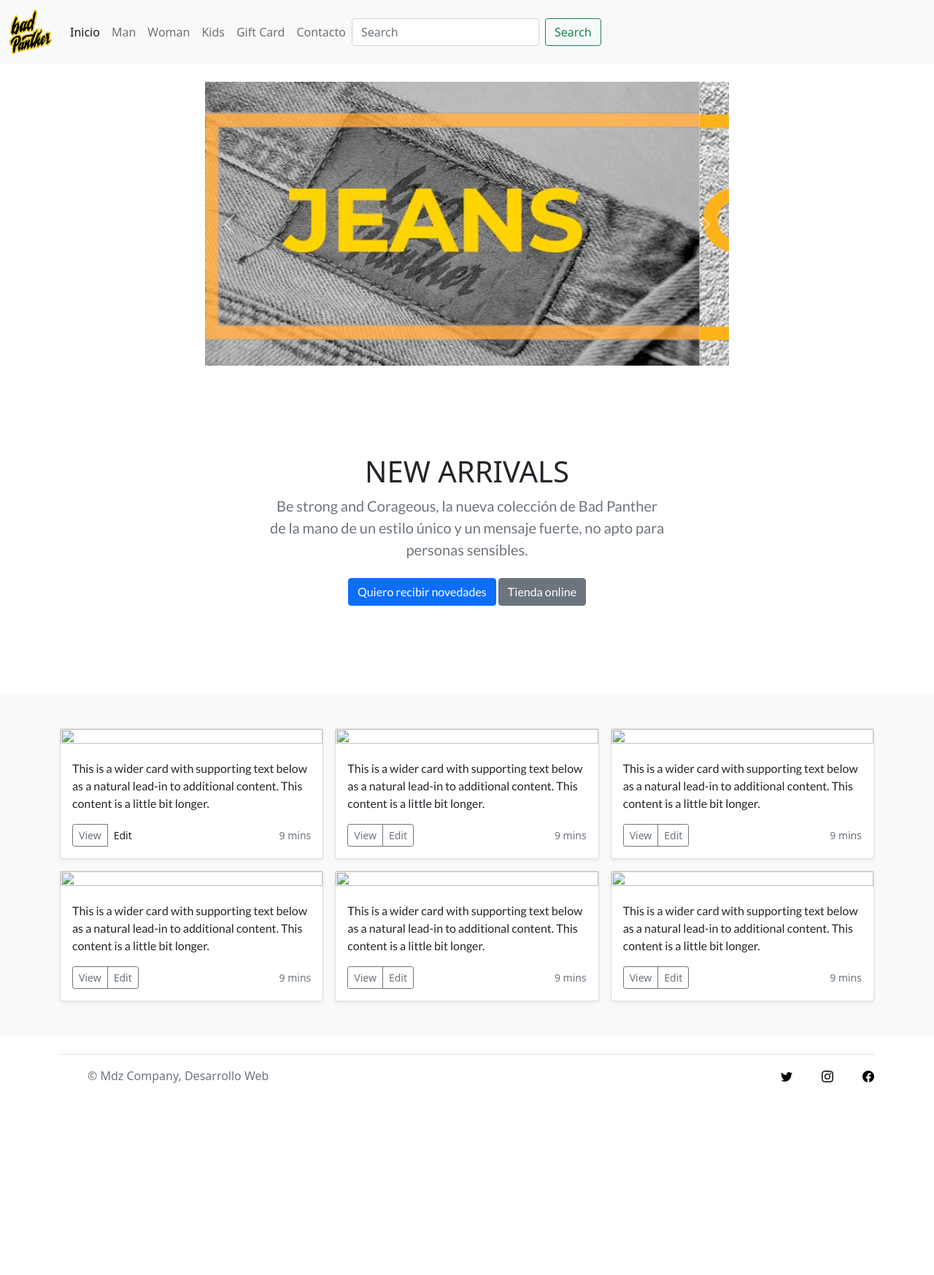
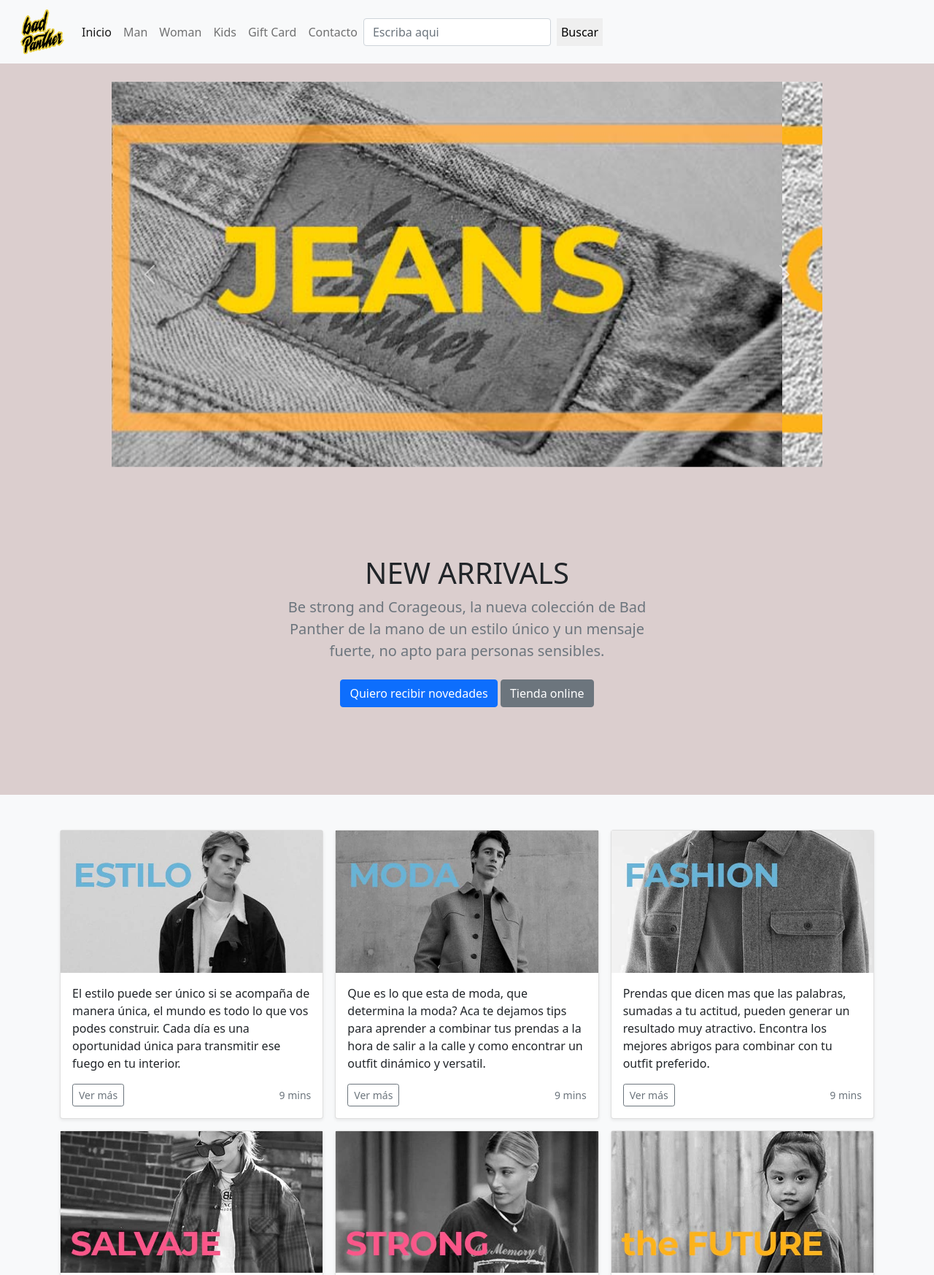
Before and after one commit to ezmendez/Proyecto-Final, a website: page index.html in a window 1280 px wide. Shown: the top 1747 px of the page at 73% size. Before the commit the page ends 1527 px from the top, so only its background shows below. Drawn offline with nearby package versions, Linux system fonts and the light colour scheme.

Commit message:
first commit

```diff
--- a/estilos.css
+++ /dev/null
@@ -1,34 +0,0 @@
-a:hover{
-    background-color: rgb(219, 207, 207);
-}
-p{
-    font-family: lato;
-}
-#carouselExampleControls{
-    display: flex;
-    margin: auto;
-    padding: 25px;
-    max-width: 60%;
-    max-height: 60%;
-}
-@media screen and (max-width: 990px){
-    #carouselExampleControls{
-        max-width: 90%;
-        max-height: 90%;
-    }
-}
-.body-contacto{
-    background-color: rgb(212, 205, 205);
-    font-family: lato;
-}
-.background-formulario{
-    width: 96%;
-    max-width: 100%;
-    margin: 0 auto;
-}
-.celdas-info{
-    min-width: 300px;
-}
-#text-area{
-    width: 96%;
-}
--- a/index.html
+++ b/index.html
@@ -4,21 +4,25 @@
     <meta charset="UTF-8">
     <meta http-equiv="X-UA-Compatible" content="IE=edge">
     <meta name="viewport" content="width=device-width, initial-scale=1.0">
-    <link rel="stylesheet" href="estilos.css">
+    <meta name="description" content="Bad Panther Clothes tienda oficial, donde vas a encontrar un estilo único, y salvaje en cada prenda que te ofrecemos. Indumentaria para todos los generos y envios gratis a partir de compras mayores de $5000.">
+    <meta name="keywords"  content="git">
+    <link rel="stylesheet" href="./css/prueba.css">
     <link href="https://cdn.jsdelivr.net/npm/bootstrap@5.1.3/dist/css/bootstrap.min.css" rel="stylesheet"
       integrity="sha384-1BmE4kWBq78iYhFldvKuhfTAU6auU8tT94WrHftjDbrCEXSU1oBoqyl2QvZ6jIW3"
-      crossorigin="anonymous"
-    />
+      crossorigin="anonymous"/>
     <link href="https://fonts.googleapis.com/css2?family=Lato&family=Montserrat:wght@500;900&display=swap" rel="stylesheet">
     <link href="https://fonts.googleapis.com/css2?family=Lato&family=Montserrat:wght@500;900&display=swap" rel="stylesheet">
     <title>Bad Panther</title>
 </head>
 <body>
     <header>
+      <div class="menu-principal">
           <nav class="navbar navbar-expand-lg navbar-light bg-light">
             <div class="container-fluid">
               <a class="navbar-brand" href="#">
-                <img src="bad panther.svg" width="60px" alt=""></a>
+                <div class="logo-menu">
+                  <img src="./img/bad panther.svg" alt="logo principal"></a>
+                </div>
               <button
                 class="navbar-toggler"
                 type="button"
@@ -36,45 +40,47 @@
                     <a class="nav-link active" aria-current="page" href="#">Inicio</a>
                   </li>
                   <li class="nav-item">
-                  <a class="nav-link" href="pages/hombre.html">Man</a>
+                    <a class="nav-link" href="#">Man</a>
                   </li>
                   <li class="nav-item">
-                  <a class="nav-link" href="pages/mujer.html">Woman</a>
+                    <a class="nav-link" href="#">Woman</a>
                   </li>
                   <li class="nav-item">
-                  <a class="nav-link" href="pages/kids.html">Kids</a>
+                    <a class="nav-link" href="#">Kids</a>
                   </li>
                   <li class="nav-item">
-                    <a class="nav-link" href="pages/gift.html">Gift Card</a>
+                      <a class="nav-link" href="#">Gift Card</a>
                   </li>
                   <li class="nav-item">
-                    <a class="nav-link" href="pages/contacto.html">Contacto</a>
+                      <a class="nav-link" href="#">Contacto</a>
                   </li>
                 </ul>
-              <div class="panel-busqueda">
+                <div class="panel">
                   <form class="d-flex">
-                    <input class="form-control me-2" type="search" placeholder="Search" aria-label="Search">
-                    <button class="btn btn-outline-success" type="submit">Search</button>
+                      <input class="form-control me-2" type="search" placeholder="Escriba aqui" aria-label="Search">
+                      <button class="boton-busqueda"><span>Buscar</span></button>
                   </form>
                 </div>
               </div>
             </div>
           </nav>
+      </div>
     </header>
     <main>
+      <div class="main-principal">
           <div id="carouselExampleControls" class="carousel slide" data-bs-ride="carousel">
               <div class="carousel-inner">
                 <div class="carousel-item active">
-                <img src="img/carrusel-1.jpg" class="d-block w-100" alt="...">
+                  <img src="img/carrusel-1.jpg" class="d-block w-100" alt="jeans">
                 </div>
                 <div class="carousel-item">
-                <img src="img/carrusel-2.jpg" class="d-block w-100" alt="...">
+                  <img src="img/carrusel-2.jpg" class="d-block w-100" alt="camperas">
                 </div>
                 <div class="carousel-item">
-                <img src="img/caruusel-3.jpg" class="d-block w-100" alt="...">
+                  <img src="img/caruusel-3.jpg" class="d-block w-100" alt="sale">
                 </div>
                 <div class="carousel-item">
-                <img src="img/carrusel-4.jpg" class="d-block w-100" alt="...">
+                  <img src="img/carrusel-4.jpg" class="d-block w-100" alt="new arrivals">
                 </div>
               </div>
               <button class="carousel-control-prev" type="button" data-bs-target="#carouselExampleControls" data-bs-slide="prev">
@@ -105,15 +111,13 @@
                 <div class="row row-cols-1 row-cols-sm-2 row-cols-md-3 g-3">
                   <div class="col">
                     <div class="card shadow-sm">
-                    <img src="../2da entrega final/img/galeria-1.jpg" width="100%" height="100%" xmlns="http://www.w3.org/2000/svg" role="img" aria-label="Placeholder: Thumbnail" preserveAspectRatio="xMidYMid slice" focusable="false"><title>Placeholder</title><rect width="100%" height="100%" fill="#55595c"/><text x="50%" y="50%" fill="#eceeef" dy=".3em"></text></img>
+                      <img src="./img/galeria-1.jpg" width="100%" height="100%" xmlns="http://www.w3.org/2000/svg" role="img" aria-label="Placeholder: Thumbnail" preserveAspectRatio="xMidYMid slice" focusable="false"><title>Placeholder</title><rect width="100%" height="100%" fill="#55595c"/><text x="50%" y="50%" fill="#eceeef" dy=".3em"></text></img>
 
                       <div class="card-body">
-                      <p class="card-text">This is a wider card with supporting text below as a natural lead-in to additional content. This content is a little bit longer.</p>
+                        <p class="card-text">El estilo puede ser único si se acompaña de manera única, el mundo es todo lo que vos podes construir. Cada día es una oportunidad única para transmitir ese fuego en tu interior.</p>
                         <div class="d-flex justify-content-between align-items-center">
                           <div class="btn-group">
-                          <button type="button" class="btn btn-sm btn-outline-secondary">View</button>
-                          <button type="button" class="btn btn-sm btn-outlin
-                          e-secondary">Edit</button>
+                            <button type="button" class="btn btn-sm btn-outline-secondary">Ver más</button>
                           </div>
                           <small class="text-muted">9 mins</small>
                         </div>
@@ -122,14 +126,13 @@
                   </div>
                   <div class="col">
                     <div class="card shadow-sm">
-                    <img src="../2da entrega final/img/galeria-2.jpg" width="100%" height="100%" xmlns="http://www.w3.org/2000/svg" role="img" aria-label="Placeholder: Thumbnail" preserveAspectRatio="xMidYMid slice" focusable="false"><title>Placeholder</title><rect width="100%" height="100%" fill="#55595c"/><text x="50%" y="50%" fill="#eceeef" dy=".3em"></text></svg>
+                      <img src="./img/galeria-2.jpg" width="100%" height="100%" xmlns="http://www.w3.org/2000/svg" role="img" aria-label="Placeholder: Thumbnail" preserveAspectRatio="xMidYMid slice" focusable="false"><title>Placeholder</title><rect width="100%" height="100%" fill="#55595c"/><text x="50%" y="50%" fill="#eceeef" dy=".3em"></text></svg>
 
                       <div class="card-body">
-                      <p class="card-text">This is a wider card with supporting text below as a natural lead-in to additional content. This content is a little bit longer.</p>
+                        <p class="card-text">Que es lo que esta de moda, que determina la moda? Aca te dejamos tips para aprender a combinar tus prendas a la hora de salir a la calle y como encontrar un outfit dinámico y versatil.</p>
                         <div class="d-flex justify-content-between align-items-center">
                           <div class="btn-group">
-                          <button type="button" class="btn btn-sm btn-outline-secondary">View</button>
-                          <button type="button" class="btn btn-sm btn-outline-secondary">Edit</button>
+                            <button type="button" class="btn btn-sm btn-outline-secondary">Ver más</button>
                           </div>
                           <small class="text-muted">9 mins</small>
                         </div>
@@ -138,14 +141,13 @@
                   </div>
                   <div class="col">
                     <div class="card shadow-sm">
-                    <img src="../2da entrega final/img/galeria-3.jpg" width="100%" height="100%" xmlns="http://www.w3.org/2000/svg" role="img" aria-label="Placeholder: Thumbnail" preserveAspectRatio="xMidYMid slice" focusable="false"><title>Placeholder</title><rect width="100%" height="100%" fill="#55595c"/><text x="50%" y="50%" fill="#eceeef" dy=".3em"></text></svg>
+                      <img src="./img/galeria-3.jpg" width="100%" height="100%" xmlns="http://www.w3.org/2000/svg" role="img" aria-label="Placeholder: Thumbnail" preserveAspectRatio="xMidYMid slice" focusable="false"><title>Placeholder</title><rect width="100%" height="100%" fill="#55595c"/><text x="50%" y="50%" fill="#eceeef" dy=".3em"></text></svg>
 
                       <div class="card-body">
-                      <p class="card-text">This is a wider card with supporting text below as a natural lead-in to additional content. This content is a little bit longer.</p>
+                        <p class="card-text">Prendas que dicen mas que las palabras, sumadas a tu actitud, pueden generar un resultado muy atractivo. Encontra los mejores abrigos para combinar con tu outfit preferido.</p>
                         <div class="d-flex justify-content-between align-items-center">
                           <div class="btn-group">
-                          <button type="button" class="btn btn-sm btn-outline-secondary">View</button>
-                          <button type="button" class="btn btn-sm btn-outline-secondary">Edit</button>
+                            <button type="button" class="btn btn-sm btn-outline-secondary">Ver más</button>
                           </div>
                           <small class="text-muted">9 mins</small>
                         </div>
@@ -155,14 +157,13 @@
 
                   <div class="col">
                     <div class="card shadow-sm">
-                    <img src="../2da entrega final/img/galeria-4.jpg" width="100%" height="100%" xmlns="http://www.w3.org/2000/svg" role="img" aria-label="Placeholder: Thumbnail" preserveAspectRatio="xMidYMid slice" focusable="false"><title>Placeholder</title><rect width="100%" height="100%" fill="#55595c"/><text x="50%" y="50%" fill="#eceeef" dy=".3em"></text></svg>
+                      <img src="./img/galeria-4.jpg" width="100%" height="100%" xmlns="http://www.w3.org/2000/svg" role="img" aria-label="Placeholder: Thumbnail" preserveAspectRatio="xMidYMid slice" focusable="false"><title>Placeholder</title><rect width="100%" height="100%" fill="#55595c"/><text x="50%" y="50%" fill="#eceeef" dy=".3em"></text></svg>
 
                       <div class="card-body">
-                      <p class="card-text">This is a wider card with supporting text below as a natural lead-in to additional content. This content is a little bit longer.</p>
+                        <p class="card-text">Indistintamente del género, tu corazón te hace fuerte y salvaje. Aca te dejamos el book de fotos de nuestra nueva colección.</p>
                         <div class="d-flex justify-content-between align-items-center">
                           <div class="btn-group">
-                          <button type="button" class="btn btn-sm btn-outline-secondary">View</button>
-                          <button type="button" class="btn btn-sm btn-outline-secondary">Edit</button>
+                            <button type="button" class="btn btn-sm btn-outline-secondary">Ver más</button>
                           </div>
                           <small class="text-muted">9 mins</small>
                         </div>
@@ -171,14 +172,13 @@
                   </div>
                   <div class="col">
                     <div class="card shadow-sm">
-                    <img src="../2da entrega final/img/galeria-5.jpg" width="100%" height="100%" xmlns="http://www.w3.org/2000/svg" role="img" aria-label="Placeholder: Thumbnail" preserveAspectRatio="xMidYMid slice" focusable="false"><title>Placeholder</title><rect width="100%" height="100%" fill="#55595c"/><text x="50%" y="50%" fill="#eceeef" dy=".3em"></text></svg>
+                      <img src="./img/galeria-5.jpg" width="100%" height="100%" xmlns="http://www.w3.org/2000/svg" role="img" aria-label="Placeholder: Thumbnail" preserveAspectRatio="xMidYMid slice" focusable="false"><title>Placeholder</title><rect width="100%" height="100%" fill="#55595c"/><text x="50%" y="50%" fill="#eceeef" dy=".3em"></text></svg>
 
                       <div class="card-body">
-                      <p class="card-text">This is a wider card with supporting text below as a natural lead-in to additional content. This content is a little bit longer.</p>
+                        <p class="card-text">La calidad de nuestras prendas esta cuidada hasta el último detalle, para que puedes ser parte de una experiencia única..</p>
                         <div class="d-flex justify-content-between align-items-center">
                           <div class="btn-group">
-                          <button type="button" class="btn btn-sm btn-outline-secondary">View</button>
-                          <button type="button" class="btn btn-sm btn-outline-secondary">Edit</button>
+                            <button type="button" class="btn btn-sm btn-outline-secondary">Ver más</button>
                           </div>
                           <small class="text-muted">9 mins</small>
                         </div>
@@ -187,14 +187,13 @@
                   </div>
                   <div class="col">
                     <div class="card shadow-sm">
-                    <img src="../2da entrega final/img/galeria-6.jpg" width="100%" height="100%" xmlns="http://www.w3.org/2000/svg" role="img" aria-label="Placeholder: Thumbnail" preserveAspectRatio="xMidYMid slice" focusable="false"><title>Placeholder</title><rect width="100%" height="100%" fill="#55595c"/><text x="50%" y="50%" fill="#eceeef" dy=".3em"></text></svg>
+                      <img src="./img/galeria-6.jpg" width="100%" height="100%" xmlns="http://www.w3.org/2000/svg" role="img" aria-label="Placeholder: Thumbnail" preserveAspectRatio="xMidYMid slice" focusable="false"><title>Placeholder</title><rect width="100%" height="100%" fill="#55595c"/><text x="50%" y="50%" fill="#eceeef" dy=".3em"></text></svg>
 
                       <div class="card-body">
-                      <p class="card-text">This is a wider card with supporting text below as a natural lead-in to additional content. This content is a little bit longer.</p>
+                        <p class="card-text">En Bad Panther somos una gran familia, por eso desarrollamos prendas para todos a fin de poder cumplir con todos los gustos y detalles.</p>
                         <div class="d-flex justify-content-between align-items-center">
                           <div class="btn-group">
-                          <button type="button" class="btn btn-sm btn-outline-secondary">View</button>
-                          <button type="button" class="btn btn-sm btn-outline-secondary">Edit</button>
+                            <button type="button" class="btn btn-sm btn-outline-secondary">Ver más</button>
                           </div>
                           <small class="text-muted">9 mins</small>
                         </div>
@@ -204,8 +203,7 @@
                 </div>
               </div>
             </div>
-
-
+          </div>
     </main>
     <div class="b-example-divider"></div>
 
@@ -219,9 +217,9 @@
         </div>
     <!-- me quedaron las etiquetas img en rojo -->
         <ul class="nav col-md-4 justify-content-end list-unstyled d-flex">
-          <li class="ms-3"><a class="text-muted" href="#"><svg class="bi" width="24" height="24"><img src="./img/twitter.svg" alt=""></svg></a></li>
-          <li class="ms-3"><a class="text-muted" href="#"><svg class="bi" width="24" height="24"><img src="./img/instagram.svg" alt=""></svg></a></li>
-          <li class="ms-3"><a class="text-muted" href="#"><svg class="bi" width="24" height="24"><img src="./img/facebook.svg" alt=""></svg></a></li>
+          <li class="ms-3"><a class="text-muted" href="#"><svg class="bi" width="24" height="24"><img src="./img/twitter.svg" alt="twitter"></svg></a></li>
+          <li class="ms-3"><a class="text-muted" href="#"><svg class="bi" width="24" height="24"><img src="./img/instagram.svg" alt="instagram"></svg></a></li>
+          <li class="ms-3"><a class="text-muted" href="#"><svg class="bi" width="24" height="24"><img src="./img/facebook.svg" alt="facebook"></svg></a></li>
         </ul>
       </footer>
     </div>
--- /dev/null
+++ b/scss/partials/_body.scss
@@ -0,0 +1,11 @@
+@import "../variables/variables";
+
+
+#carouselExampleControls{
+    display: flex;
+    margin: auto;
+    padding: 25px;
+    max-width: 80%;
+    min-width: 70%;
+    max-height: 75%;
+}
--- /dev/null
+++ b/scss/partials/_main.scss
@@ -0,0 +1,5 @@
+@import "../variables/variables";
+.main-principal{
+    background-color: rgb(219, 206, 206);
+}
+// no puedo pisar el background del main, de las fotos de abajo, siempre queda en blanco, probe creando este div main-principal pero no lo logre tampoco
--- /dev/null
+++ b/scss/partials/_menu.scss
@@ -0,0 +1,32 @@
+@import "../variables/variables";
+
+nav div a img{
+    width: 60px;
+
+}
+.logo-menu{
+    display: flex;
+    justify-content: center;
+}
+.menu-principal{
+    ul :hover{
+        background-color: $color-principal;
+    }
+}
+.panel{
+    button{
+        border: none;
+    }
+    button :hover{
+        color: $color-secundario;
+        text-transform:capitalize;
+    }
+}
+@media screen and (max-width: 991px){
+    nav div a img{
+        width: 100px;
+        display: flex;
+        margin: auto;
+    }
+}
+// siento que el logo no termina quedando al medio, creo es un error utilizar flexbox ahi no?
--- /dev/null
+++ b/scss/prueba.scss
@@ -0,0 +1,6 @@
+@import "../scss/partials/body";
+@import "../scss/partials/contacto";
+@import "../scss/partials/footer";
+@import "../scss/variables/variables";
+@import "../scss/partials/menu";
+@import "../scss/partials/main";
--- /dev/null
+++ b/scss/variables/_variables.scss
@@ -0,0 +1,3 @@
+$color-principal: #F8D313;
+$color-secundario: #DB7696;
+$color-alternativo: #8BBEE7;
```
Also changed, not shown: package.json (added, +24 -0 lines), css/prueba.css (added), img/bad panther.svg (renamed from bad panther.svg), scss/partials/_contacto.scss (added), scss/partials/_footer.scss (added), 2 other files. Lines whose indentation alone changed are shown as unchanged.
